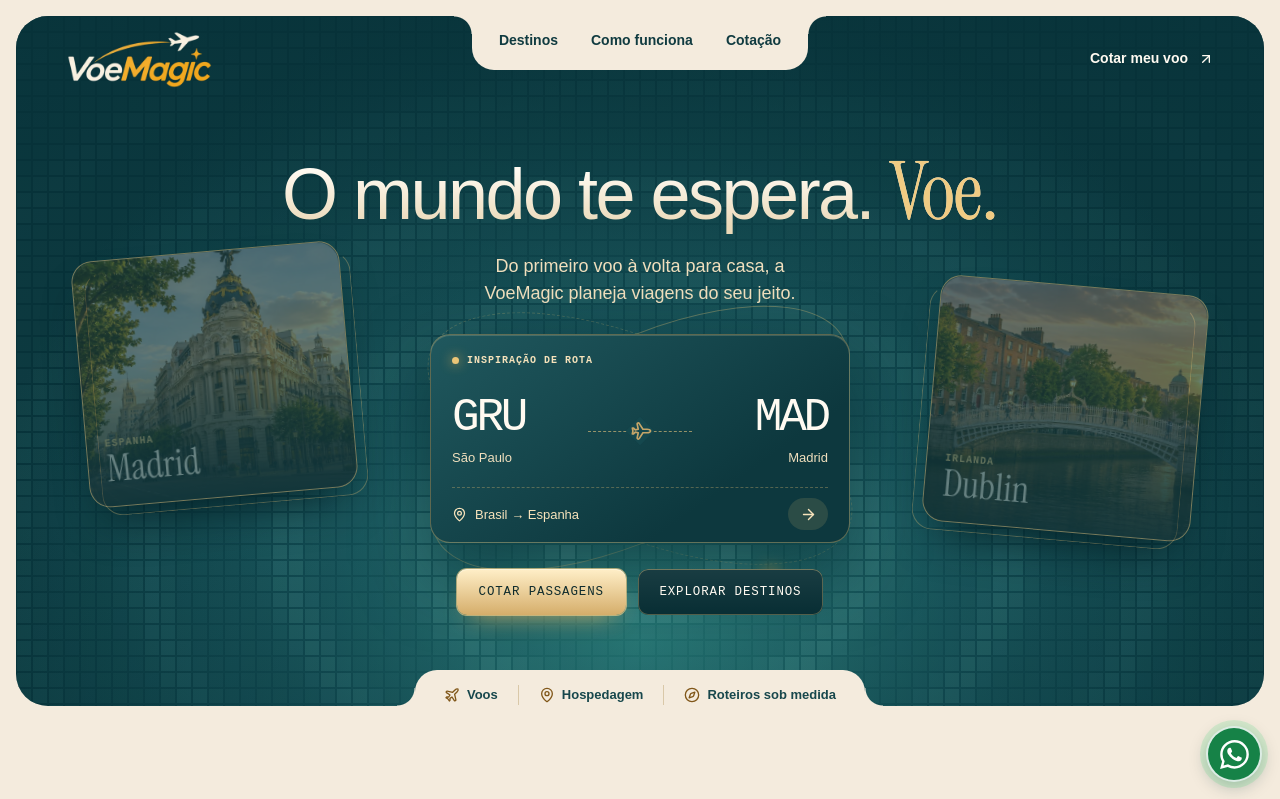
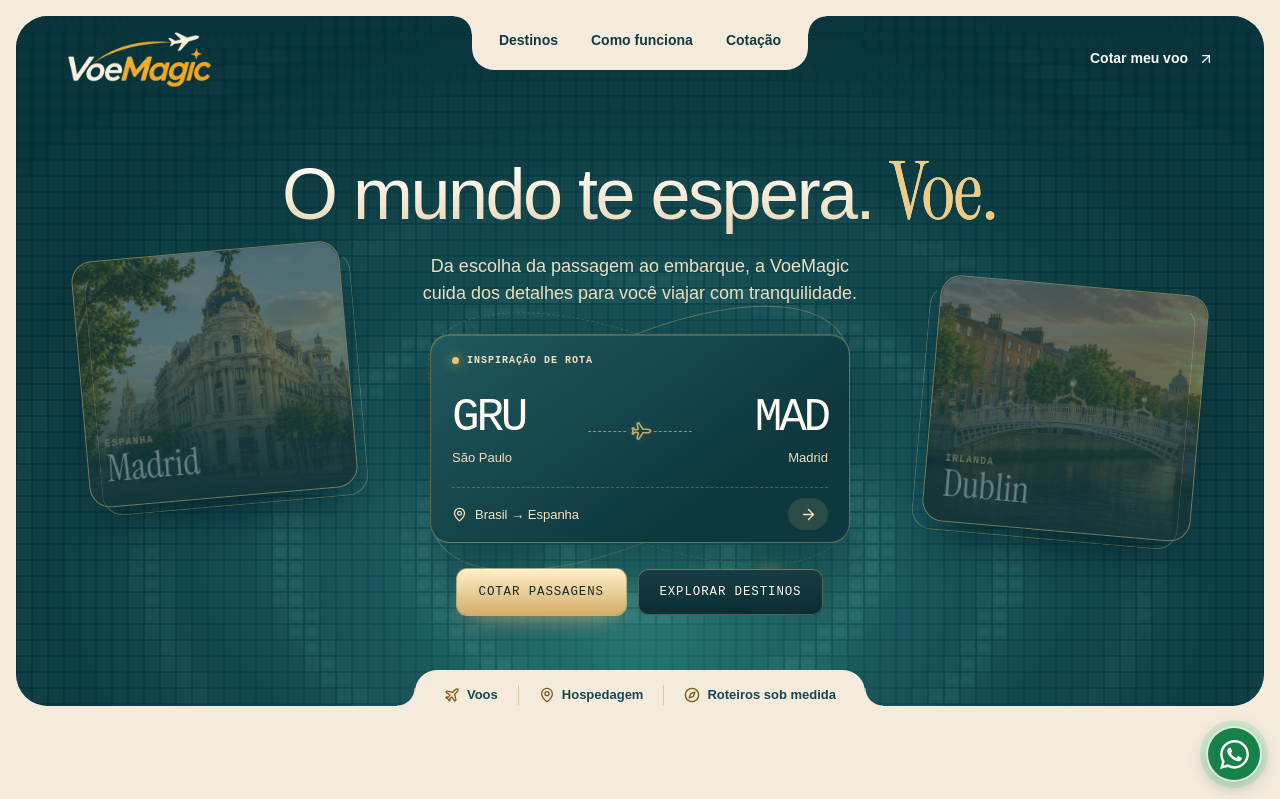
Before and after one commit to thomasgabbriel/voemagic, a React (Vite) app: page / in a window 1280 px wide. Shown: the top 799 px of the page. Built offline with nearby package versions, Linux system fonts and the light colour scheme.

Commit message:
Refina o texto de apresentação da hero

```diff
--- a/src/main.tsx
+++ b/src/main.tsx
@@ -52,7 +52,7 @@ function App() {
           <div className="hero-body">
             <div className="hero-copy">
               <h1 id="hero-title"><span>O mundo te espera. <em>Voe.</em></span></h1>
-              <p>Do primeiro voo à volta para casa, a VoeMagic planeja viagens do seu jeito.</p>
+              <p>Da escolha da passagem ao embarque, a VoeMagic cuida dos detalhes para você viajar com tranquilidade.</p>
             </div>
 
             <RouteTicket />
```
Also changed, not shown: 1 other file (tests, documents, lock files or other folders).
